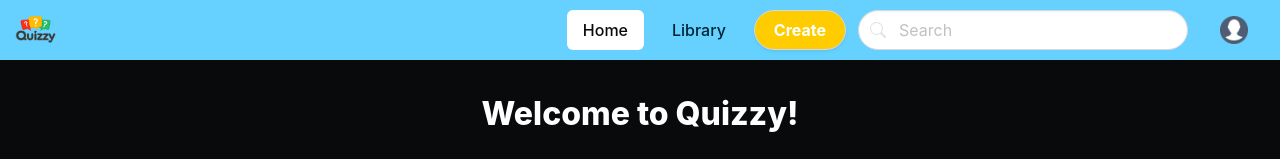
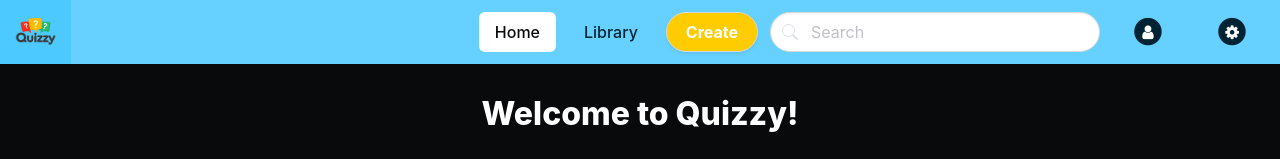
Before and after one commit to DerenCinar/quizzy, a website: page public/index.html in a window 1280 px wide. Shown: the top 159 px of the page. Drawn offline with nearby package versions, Linux system fonts and the light colour scheme.

Commit message:
updateing library size fix

```diff
--- a/public/index.html
+++ b/public/index.html
@@ -3,6 +3,7 @@
     <title>Quizzy</title>
     <script src="https://unpkg.com/vue@3" defer></script>
     <script src="app.js" defer></script>
+    <link href="https://maxcdn.bootstrapcdn.com/font-awesome/4.2.0/css/font-awesome.min.css" rel="stylesheet"/>
     <link rel="stylesheet" href="style.css">
     <link
     rel="stylesheet"
@@ -79,14 +80,28 @@
                 </div>
             </div>
 
-            <button class="button is-info is-rounded" style="color:white; ">
-                <img src="Circle-icons-profile.svg.png">
+            <button class="button is-info is-rounded">
+              <div class="user">
+                <span class="fa-stack">
+                  <i class="fa fa-circle fa-stack-2x"></i>
+                  <i class="fa fa-user fa-stack-1x fa-inverse"></i>
+                </span>
+              </div>
+            </button>
+            <button class="button is-info is-rounded">
+              <div class="wrapper">
+                <span class="fa-stack">
+                  <i class="fa fa-circle fa-stack-2x"></i>
+                  <i class="fa fa-gear fa-stack-1x fa-inverse"></i>
+                </span></div>
+
             </button>
 
 
 
         </div>
         </div>
+
           </div>
 
 
@@ -295,6 +310,8 @@
         </nav>
       </section>
       </main>
+
+
       <!--Library Page-->
       <main v-if="currentPage === 'library'">
         <section class="hero is-black">
@@ -343,12 +360,12 @@
         </section>
         <div class="section">
         <div v-show="searched">
-          <div class="fixed-grid has-5-cols	">
+          <div class="fixed-grid has-1-cols-mobile has-3-cols-tablet has-4-cols-desktop	has-5-cols-widescreen	has-5-cols-fullhd">
           <div class="grid">
             <ul v-for="book in bookSelector">
               <li>
                 <div class="cell">
-                  <div class="box"><img src="De.png">
+                  <div class="box"><img src="De.png" height="40%">
                     <h1 class="title is-3 OuiU">{{book.displayName}}</h1><button class="button is-fullwidth">Practice</button>
                   </div>
                 </div>
--- a/public/style.css
+++ b/public/style.css
@@ -42,3 +42,23 @@
 .ddown {
   width: 100%;
 }
+.wrapper:hover .fa-stack{
+  color: red;
+  transition: 0.9s;
+  transform: rotate(180deg);
+}
+.wrapper{
+  display: inline-block;
+  overflow: hidden;
+  text-align: center;
+}
+.user:hover .fa-stack{
+  color: red;
+  transition: 1.8s;
+  transform: rotate(360deg);
+}
+.user{
+  display: inline-block;
+  overflow: hidden;
+  text-align: center;
+}
```
